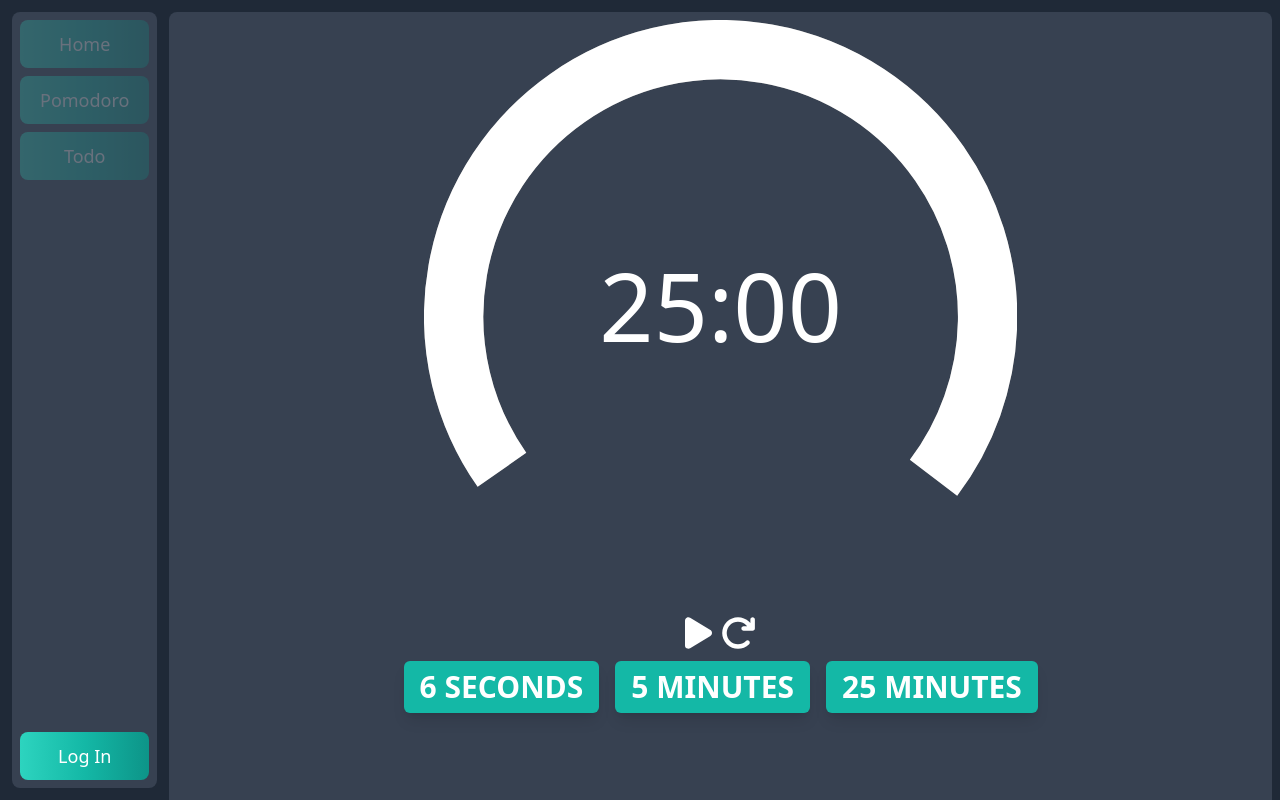
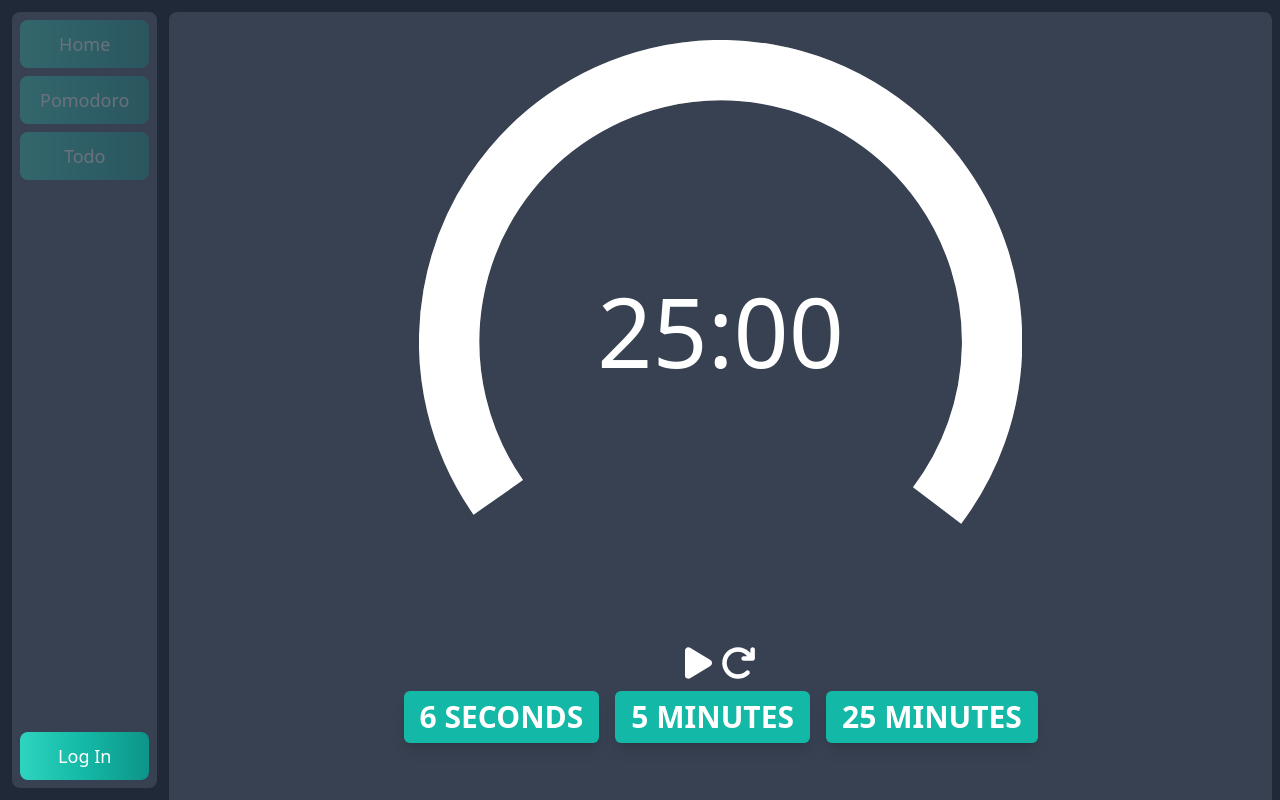
Before and after one commit to PierreMasselot1/Planit, a React (Create React App) app in the folder web/: page /pomodoro in a window 1280 px wide. Shown: the top 800 px of the page. Built offline with nearby package versions, Linux system fonts and the light colour scheme.

Commit message:
feat(web): add top margin

```diff
--- a/web/src/components/pomodoro/Pomodoro.tsx
+++ b/web/src/components/pomodoro/Pomodoro.tsx
@@ -8,11 +8,13 @@ const CircularTimer = ({
   minutes,
   seconds,
   pulse = false,
+  className = "",
 }: {
   timeLeft: number;
   minutes: string;
   seconds: string;
   pulse?: boolean;
+  className?: string;
 }) => {
   // map to 70% of circumference
   if (timeLeft === undefined || timeLeft < 0) timeLeft = 0;
@@ -21,7 +23,10 @@ const CircularTimer = ({
   const strokeDashoffset = circumference - timeLeft * circumference;
 
   return (
-    <svg className="relative h-3/6 mx-auto" viewBox="0 0 100 100">
+    <svg
+      className={`relative h-3/6 mx-auto ${className}`}
+      viewBox="0 0 100 100"
+    >
       <circle
         cx="50"
         cy="50"
@@ -158,6 +163,7 @@ export function Pomodoro() {
             useGrouping: false,
           })}
           pulse={minutesLeft === 0 && secondsLeft === 0}
+          className="mt-5"
         />
         <PlayPauseResetButton
           isPlaying={timerStatus}
```
